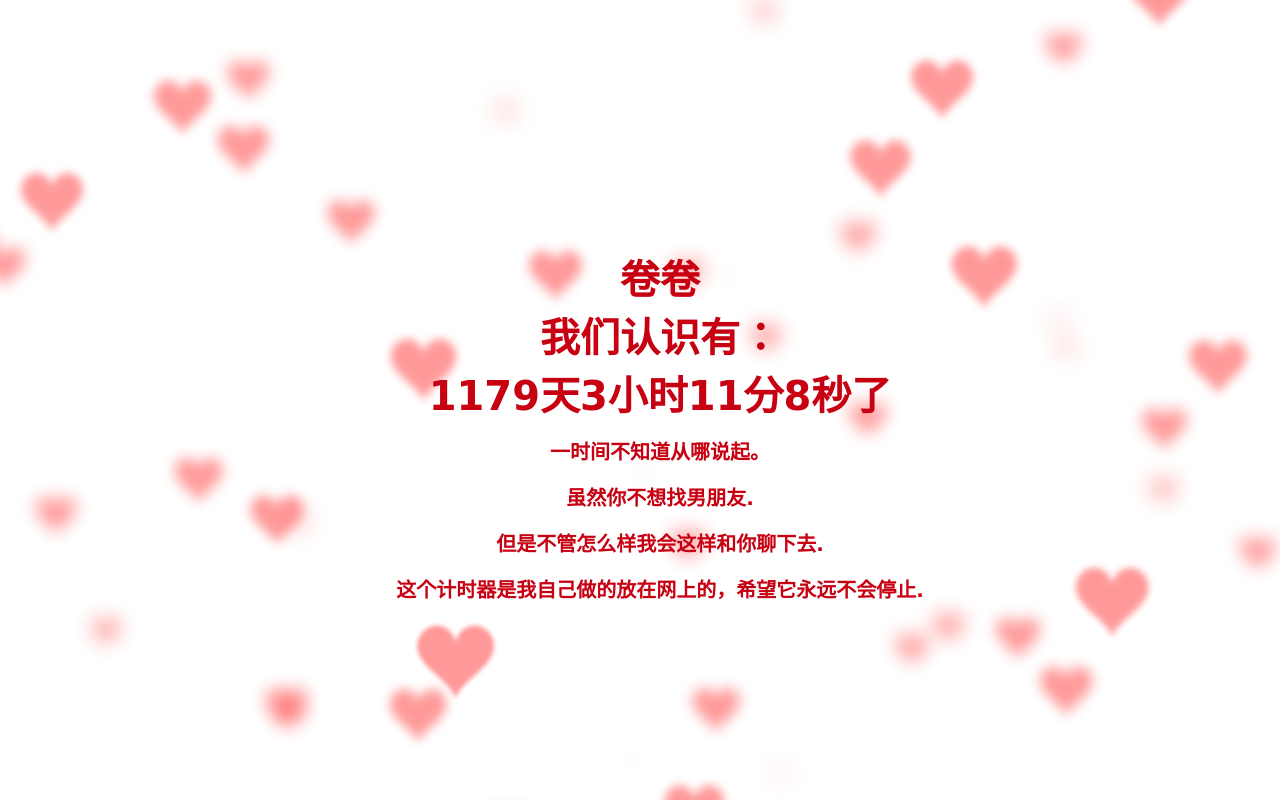
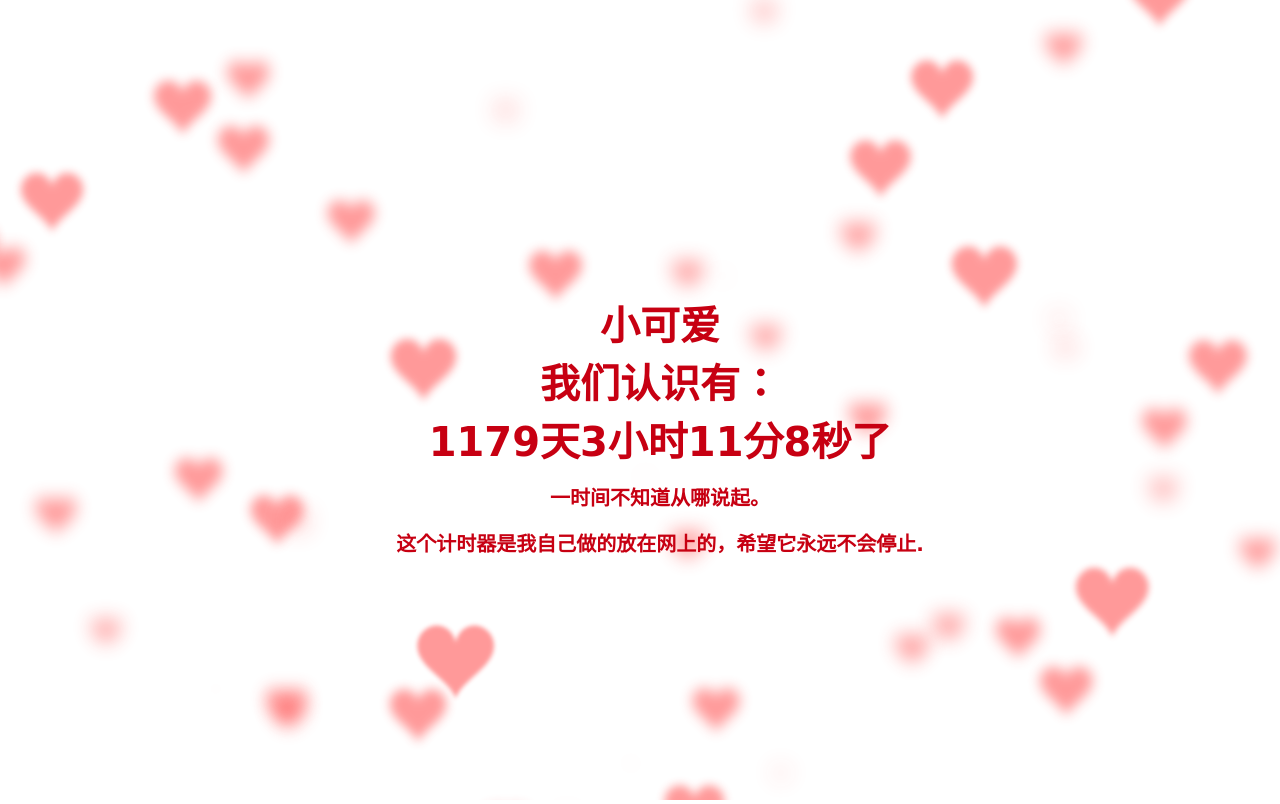
Before and after one commit to wangyongk/ruolan, a plain HTML site: page index.html in a window 1280 px wide. Drawn offline with Linux system fonts and the light colour scheme.

Commit message:
Update index.html

```diff
--- a/index.html
+++ b/index.html
@@ -1,5 +1,5 @@
 <!DOCTYPE html>
-<!-- saved from url=(0031)https://mryangy.github.io/love/ -->
+
 <html><head><meta http-equiv="Content-Type" content="text/html; charset=UTF-8">
 
 <title>love</title>
@@ -141,7 +141,7 @@ window.onload=function starttime(){
 		var second = parseInt(time%60);  // 以60秒为一整份 取余 剩下秒数
 //				console.log(hour+":"+minute+":"+second)
 //				alert(hour)
-		obj.innerHTML="卷卷<br>我们认识有：<br>"+day+"天"+hour+"小时"+minute+"分"+second+"秒"+"了<br><span>一时间不知道从哪说起。<br>虽然你不想找男朋友.<br>但是不管怎么样我会这样和你聊下去.<br>这个计时器是我自己做的放在网上的，希望它永远不会停止.</span>"
+		obj.innerHTML="小可爱<br>我们认识有：<br>"+day+"天"+hour+"小时"+minute+"分"+second+"秒"+"了<br><span>一时间不知道从哪说起。<br>这个计时器是我自己做的放在网上的，希望它永远不会停止.</span>"
 
 		return true;
 	}
```
